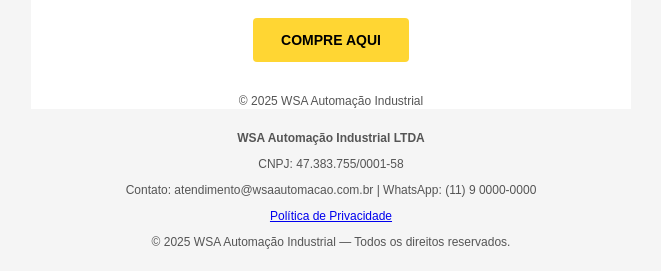
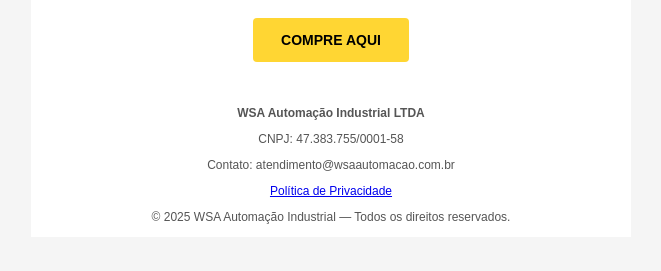
Before and after one commit to AlexsanderWallison/Inversor-Mitsubishi, a plain HTML site: page index.html in a window 1280 px wide. Shown: the part 1054-1325 px from the top of the page, without its empty margins (309-970 px from the left). After the commit the page ends 1291 px from the top, so only its background shows below. Drawn offline with Linux system fonts and the light colour scheme.

Commit message:
Update index.html

```diff
--- a/index.html
+++ b/index.html
@@ -35,19 +35,18 @@
         </tr>
 
         <!-- Rodapé -->
-        <tr class="footer">
-            <td align="center">
-                © 2025 WSA Automação Industrial
-            </td>
-        </tr>
+        <!-- Rodapé -->
+<tr class="footer">
+    <td align="center" class="footer-content">
+        <p><strong>WSA Automação Industrial LTDA</strong></p>
+        <p>CNPJ: 47.383.755/0001-58</p>
+        <p>Contato: atendimento@wsaautomacao.com.br</p>
+        <p><a href="politica-privacidade.html" class="footer-link">Política de Privacidade</a></p>
+        <p class="copy">© 2025 WSA Automação Industrial — Todos os direitos reservados.</p>
+    </td>
+</tr>
+
     </table>
-  <footer class="footer">
-    <p><strong>WSA Automação Industrial LTDA</strong></p>
-    <p>CNPJ: 47.383.755/0001-58</p>
-    <p>Contato: atendimento@wsaautomacao.com.br | WhatsApp: (11) 9 0000-0000</p>
-    <p><a href="politica-privacidade.html">Política de Privacidade</a></p>
-    <p class="copy">© 2025 WSA Automação Industrial — Todos os direitos reservados.</p>
-</footer>
 
 </body>
 </html>
```
